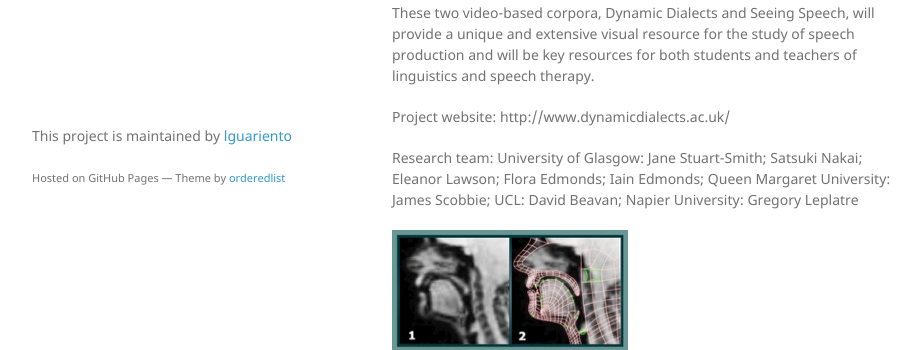
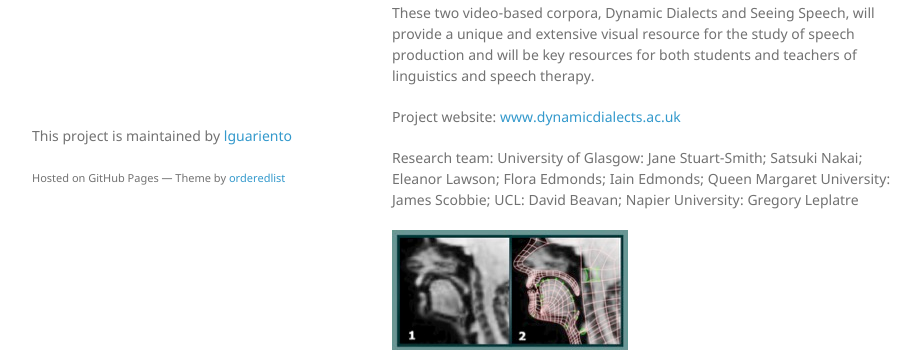
Before and after one commit to lguariento/BigDataBooklet, a Jekyll site: the page built from 05.md, in a window 1280 px wide. Shown: the part 643-993 px from the top of the page, without its empty margins (178-1100 px from the left). Built offline with Jekyll 4.4.1, drawn with Linux system fonts in a browser that asks for light colours; the repository's description, which GitHub fills in, is left out; part of the change alters nothing that is shown.

Commit message:
Fixed the link

```diff
--- a/05.md
+++ b/05.md
@@ -10,7 +10,7 @@ The videos in the Dynamic Dialects accent database include sets of 27 reference
 
 These two video-based corpora, Dynamic Dialects and Seeing Speech, will provide a unique and extensive visual resource for the study of speech production and will be key resources for both students and teachers of linguistics and speech therapy.
 
-Project website: http://www.dynamicdialects.ac.uk/
+Project website: [www.dynamicdialects.ac.uk](http://www.dynamicdialects.ac.uk/)
 
 Research team: University of Glasgow: Jane Stuart-Smith; Satsuki Nakai; Eleanor Lawson; Flora Edmonds; Iain Edmonds; Queen Margaret University: James Scobbie; UCL: David Beavan; Napier University: Gregory Leplatre
 
```
